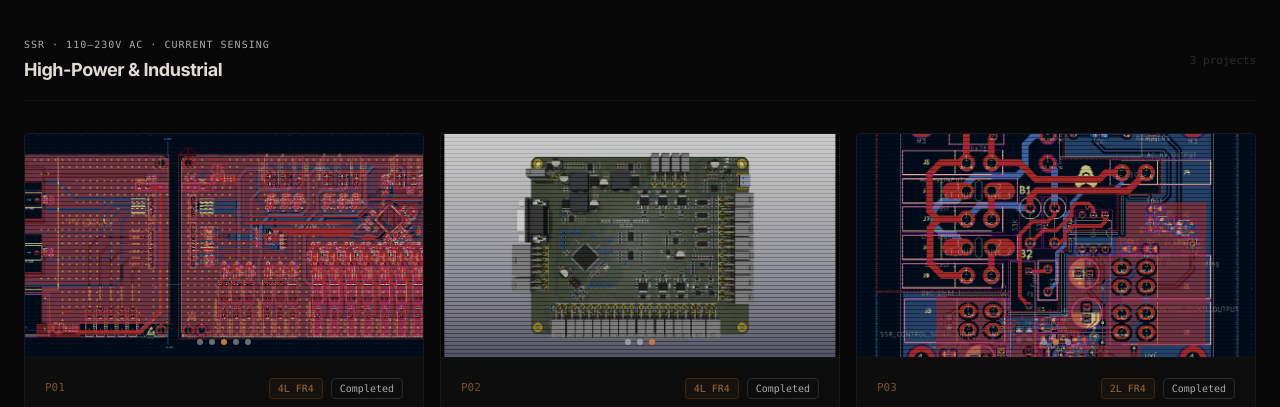
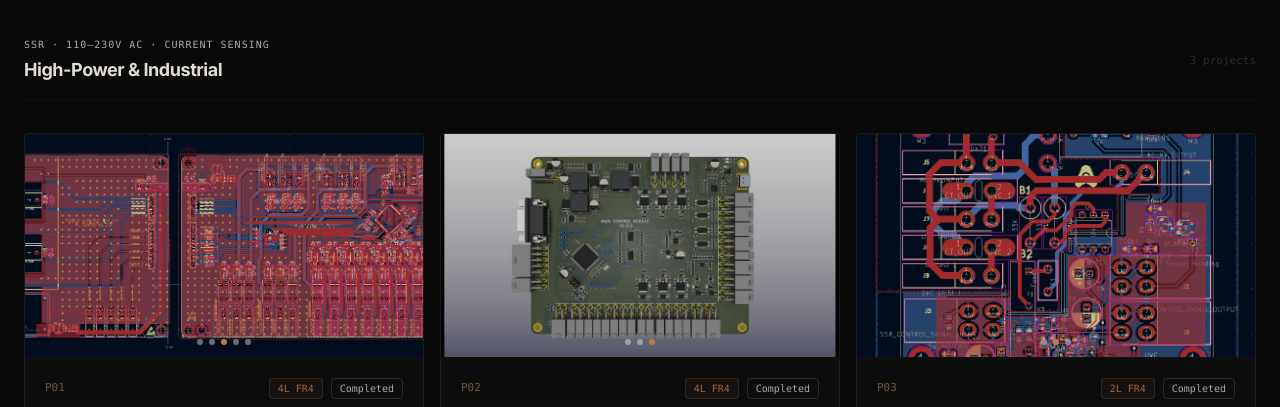
Before and after one commit to chathurayasasvi/chathurayasasvi.github.io, a React (Vite) app: page /#/projects in a window 1280 px wide. Shown: the part 800-1207 px from the top of the page. Built offline with nearby package versions, Linux system fonts and the light colour scheme.

Commit message:
bug-fix: fixed image rendering issue

```diff
--- a/src/components/ProjectGallery.jsx
+++ b/src/components/ProjectGallery.jsx
@@ -52,9 +52,6 @@ export default function ProjectGallery({ project }) {
           </div>
         )}
 
-        <div className="absolute inset-0 pointer-events-none mix-blend-overlay" style={{
-          backgroundImage: 'repeating-linear-gradient(0deg, transparent, transparent 3px, rgba(0,0,0,0.4) 3px, rgba(0,0,0,0.4) 4px)',
-        }} />
       </div>
     )
   }
@@ -100,10 +97,7 @@ export default function ProjectGallery({ project }) {
           </div>
         )}
 
-        {/* Scanline overlay */}
-        <div className="absolute inset-0 pointer-events-none mix-blend-overlay" style={{
-          backgroundImage: 'repeating-linear-gradient(0deg, transparent, transparent 3px, rgba(0,0,0,0.4) 3px, rgba(0,0,0,0.4) 4px)',
-        }} />
+
 
         {/* Zoom Button */}
         <button
```
